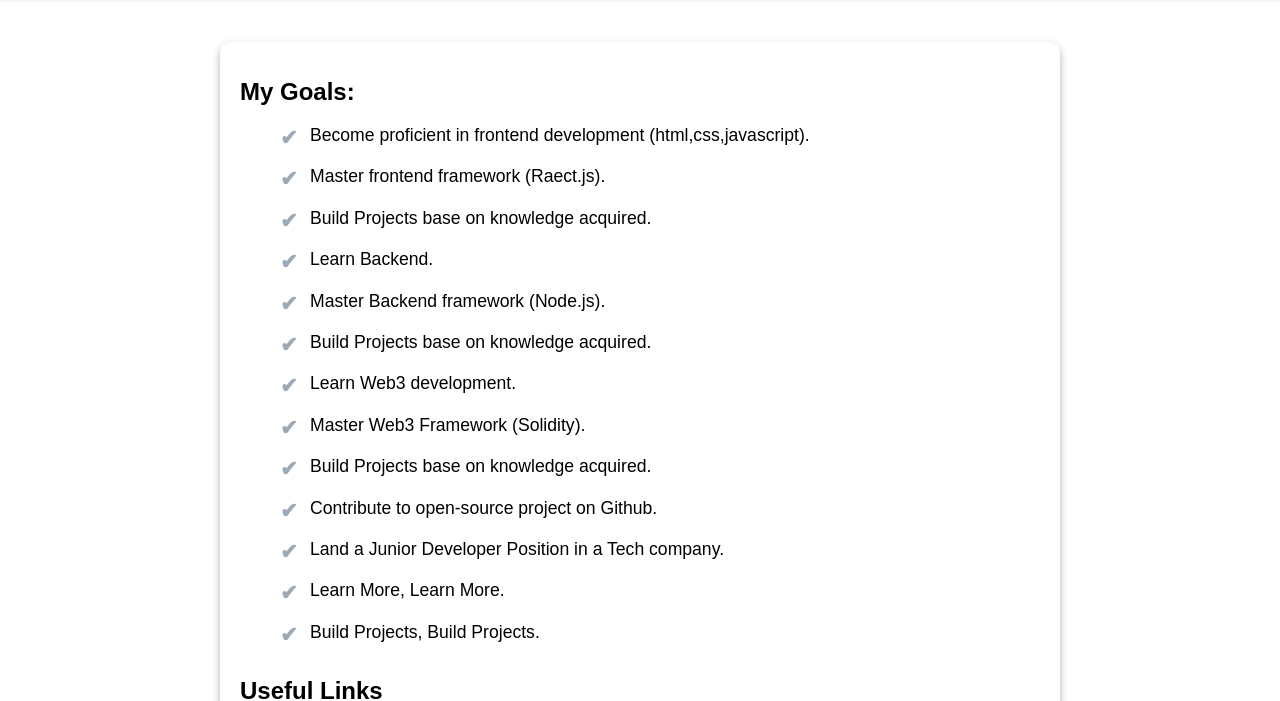
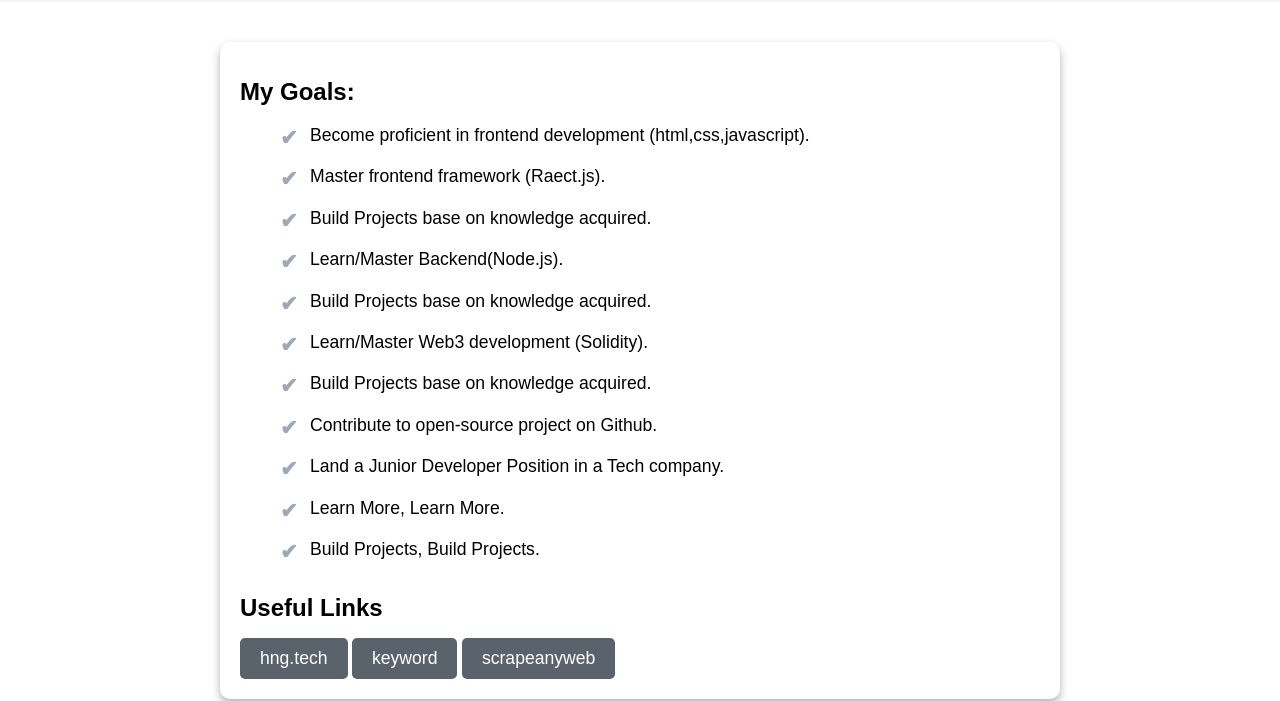
Before and after one commit to Dev-pacatech/HNG-STAGE-ONE-PROJECT, a plain HTML site: page index.html in a window 1280 px wide. Shown: the part 114-815 px from the top of the page. Drawn offline with Linux system fonts and the light colour scheme.

Commit message:
LIST UPDATE

```diff
--- a/index.html
+++ b/index.html
@@ -24,11 +24,9 @@
                 <li>Become proficient in frontend development (html,css,javascript).</li>
                 <li>Master frontend framework (Raect.js).</li>
                 <li>Build Projects base on knowledge acquired.</li>
-                <li>Learn Backend.</li>
-                <li>Master Backend framework (Node.js).</li>
+                <li>Learn/Master Backend(Node.js).</li>
                 <li>Build Projects base on knowledge acquired.</li>
-                <li>Learn Web3 development.</li>
-                <li>Master Web3 Framework (Solidity).</li>
+                <li>Learn/Master Web3 development (Solidity).</li>
                 <li>Build Projects base on knowledge acquired.</li>
                 <li>Contribute to open-source project on Github.</li>
                 <li>Land a Junior Developer Position in a Tech company.</li>
```
